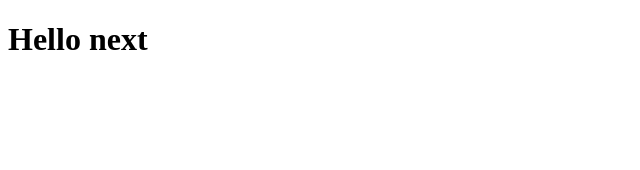
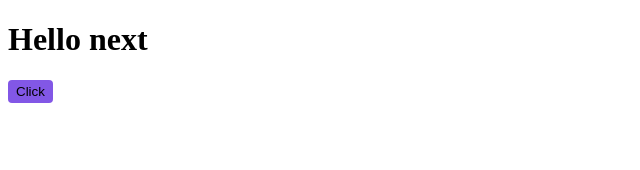
Before and after one commit to GabriPires/ignite-shop, a Next.js app: page / in a window 1280 px wide. Shown: the top 170 px of the page, without its empty margins (0-640 px from the left). Built offline with nearby package versions, Linux system fonts and the light colour scheme.

Commit message:
feat: configure stitches to style application and load styles on server side

```diff
--- a/package.json
+++ b/package.json
@@ -9,6 +9,7 @@
     "lint": "next lint"
   },
   "dependencies": {
+    "@stitches/react": "^1.2.8",
     "next": "12.3.1",
     "react": "18.2.0",
     "react-dom": "18.2.0"
--- a/src/pages/_document.tsx
+++ b/src/pages/_document.tsx
@@ -1,4 +1,5 @@
 import { Head, Html, Main, NextScript } from 'next/document';
+import { getCssText } from '../styles';
 
 export default function Document() {
   return (
@@ -14,6 +15,10 @@ export default function Document() {
           href="https://fonts.googleapis.com/css2?family=Roboto:wght@400;700&display=swap"
           rel="stylesheet"
         />
+        <style
+          id="stitches"
+          dangerouslySetInnerHTML={{ __html: getCssText() }}
+        />
       </Head>
       <body>
         <Main />
--- a/src/pages/index.tsx
+++ b/src/pages/index.tsx
@@ -1,7 +1,20 @@
 import type { NextPage } from 'next';
+import { styled } from '../styles';
 
 const Home: NextPage = () => {
-  return <h1>Hello next</h1>;
+  return (
+    <>
+      <h1>Hello next</h1>
+      <Button>Click</Button>
+    </>
+  );
 };
 
+const Button = styled('button', {
+  backgroundColor: '$rocketseat',
+  borderRadius: 4,
+  border: 'none',
+  padding: '4px 8px',
+});
+
 export default Home;
--- /dev/null
+++ b/src/styles/index.ts
@@ -0,0 +1,18 @@
+import { createStitches } from '@stitches/react';
+
+export const {
+  config,
+  theme,
+  css,
+  styled,
+  globalCss,
+  keyframes,
+  getCssText,
+  createTheme,
+} = createStitches({
+  theme: {
+    colors: {
+      rocketseat: '#8257E6',
+    },
+  },
+});
```
Also changed, not shown: 1 other file (tests, documents, lock files or other folders).
